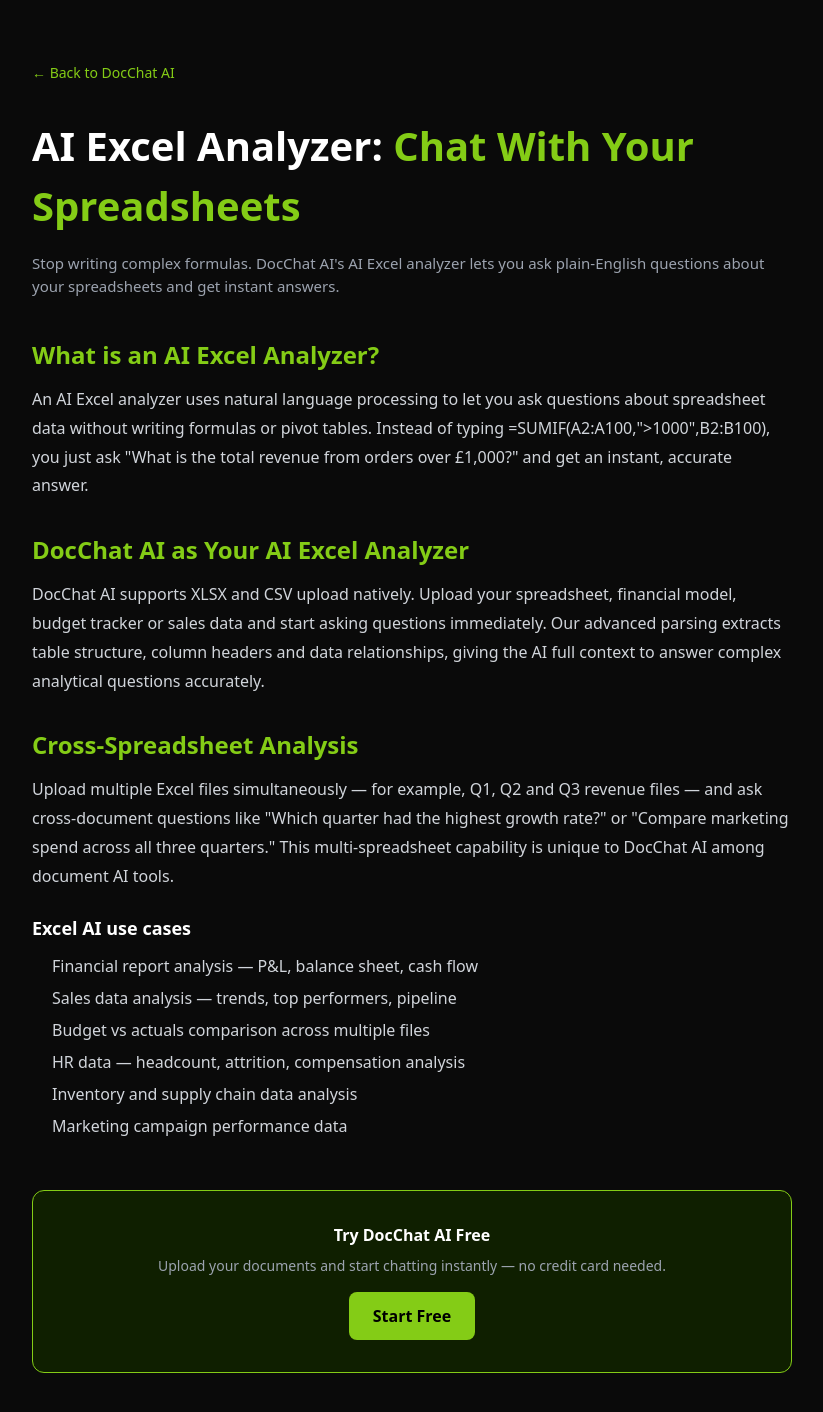
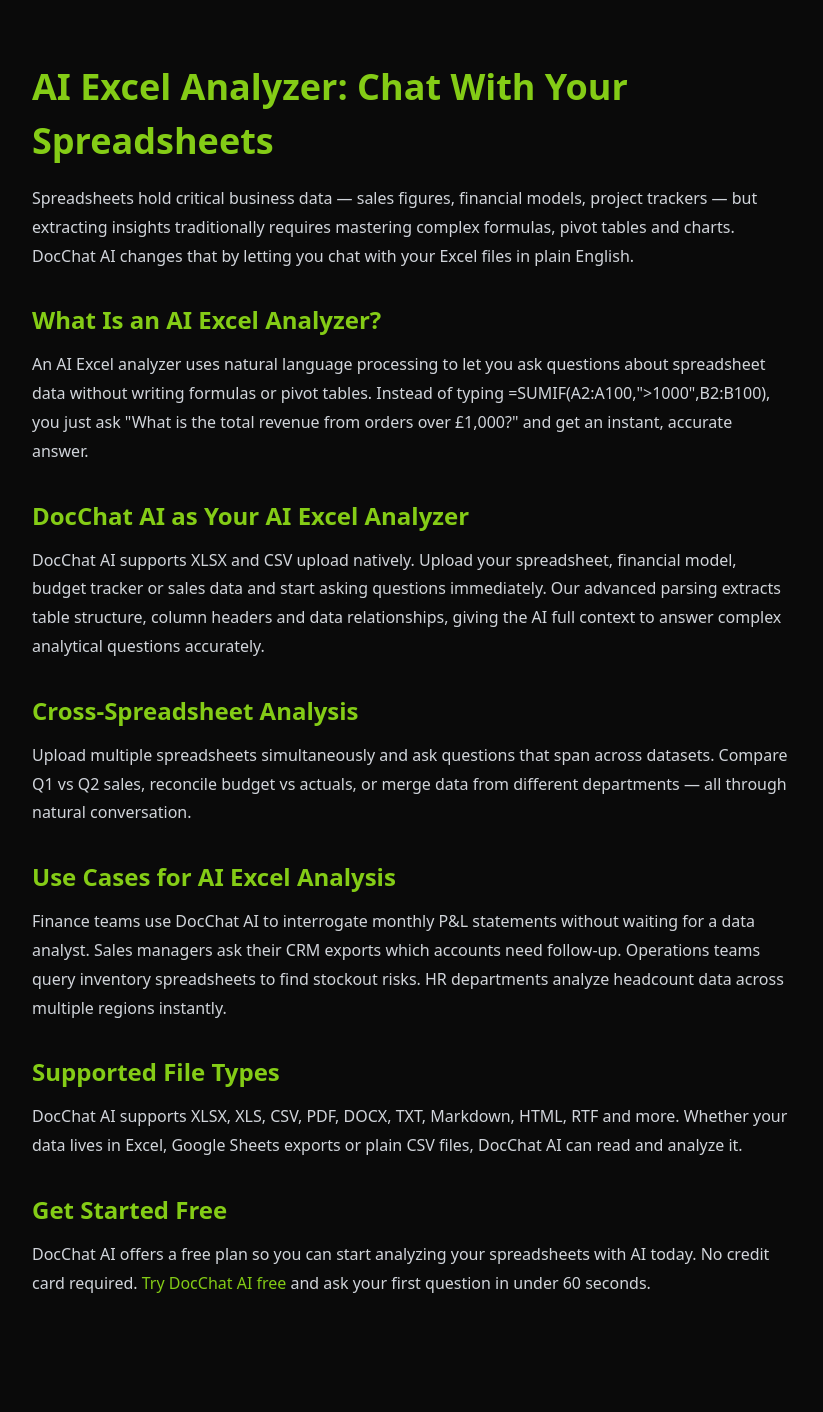
Before and after one commit to justin280/docchat-saas, a Next.js app: page /blog/excel-ai in a window 1280 px wide. Shown: the top 1412 px of the page, without its empty margins (228-1051 px from the left). After the commit the page ends 1382 px from the top, so only its background shows below. Built offline with nearby package versions, Linux system fonts and the light colour scheme.

Commit message:
Fix: escape > in JSX text in excel-ai blog page (syntax error fix)

```diff
--- a/app/(pages)/blog/excel-ai/page.js
+++ b/app/(pages)/blog/excel-ai/page.js
@@ -1,30 +1,26 @@
-export const metadata = { title: 'AI Excel Analyzer: Chat With Your Spreadsheets Using AI | DocChat AI', description: 'Use DocChat AI as an AI Excel analyzer. Upload XLSX, CSV and spreadsheets and ask questions in plain English. No formulas required.' };
+export const metadata = {
+  title: 'AI Excel Analyzer: Chat With Your Spreadsheets Using AI | DocChat AI',
+  description: 'Use DocChat AI as an AI Excel analyzer. Upload XLSX, CSV and spreadsheets and ask questions in plain English. No formulas needed.',
+  keywords: 'AI Excel analyzer, chat with Excel, spreadsheet AI, XLSX AI, CSV analyzer AI',
+};
+
 export default function Page() {
   return (
     <main style={{minHeight:'100vh',backgroundColor:'#0a0a0a',color:'#fff',fontFamily:'system-ui,sans-serif',padding:'60px 20px',maxWidth:'800px',margin:'0 auto'}}>
-      <a href="/" style={{color:'#84cc16',textDecoration:'none',fontSize:'14px'}}>&#8592; Back to DocChat AI</a>
-      <h1 style={{fontSize:'clamp(24px,4vw,40px)',fontWeight:'700',margin:'32px 0 16px'}}>AI Excel Analyzer: <span style={{color:"#84cc16"}}>Chat With Your Spreadsheets</span></h1>
-      <p style={{color:'#9ca3af',marginBottom:'40px',fontSize:'15px'}}>Stop writing complex formulas. DocChat AI's AI Excel analyzer lets you ask plain-English questions about your spreadsheets and get instant answers.</p>
-      <h2 style={{fontSize:'24px',fontWeight:'700',margin:'32px 0 12px',color:'#84cc16'}}>What is an AI Excel Analyzer?</h2>
-      <p style={{color:'#d1d5db',lineHeight:'1.8',marginBottom:'16px'}}>An AI Excel analyzer uses natural language processing to let you ask questions about spreadsheet data without writing formulas or pivot tables. Instead of typing =SUMIF(A2:A100,">1000",B2:B100), you just ask "What is the total revenue from orders over £1,000?" and get an instant, accurate answer.</p>
+      <h1 style={{fontSize:'36px',fontWeight:'800',marginBottom:'16px',color:'#84cc16'}}>AI Excel Analyzer: Chat With Your Spreadsheets</h1>
+      <p style={{color:'#d1d5db',lineHeight:'1.8',marginBottom:'24px'}}>Spreadsheets hold critical business data — sales figures, financial models, project trackers — but extracting insights traditionally requires mastering complex formulas, pivot tables and charts. DocChat AI changes that by letting you chat with your Excel files in plain English.</p>
+      <h2 style={{fontSize:'24px',fontWeight:'700',margin:'32px 0 12px',color:'#84cc16'}}>What Is an AI Excel Analyzer?</h2>
+      <p style={{color:'#d1d5db',lineHeight:'1.8',marginBottom:'16px'}}>An AI Excel analyzer uses natural language processing to let you ask questions about spreadsheet data without writing formulas or pivot tables. Instead of typing =SUMIF(A2:A100,{'"'}{'>'}{'1000"'},B2:B100), you just ask {'"'}What is the total revenue from orders over £1,000?{'"'} and get an instant, accurate answer.</p>
       <h2 style={{fontSize:'24px',fontWeight:'700',margin:'32px 0 12px',color:'#84cc16'}}>DocChat AI as Your AI Excel Analyzer</h2>
       <p style={{color:'#d1d5db',lineHeight:'1.8',marginBottom:'16px'}}>DocChat AI supports XLSX and CSV upload natively. Upload your spreadsheet, financial model, budget tracker or sales data and start asking questions immediately. Our advanced parsing extracts table structure, column headers and data relationships, giving the AI full context to answer complex analytical questions accurately.</p>
       <h2 style={{fontSize:'24px',fontWeight:'700',margin:'32px 0 12px',color:'#84cc16'}}>Cross-Spreadsheet Analysis</h2>
-      <p style={{color:'#d1d5db',lineHeight:'1.8',marginBottom:'16px'}}>Upload multiple Excel files simultaneously — for example, Q1, Q2 and Q3 revenue files — and ask cross-document questions like "Which quarter had the highest growth rate?" or "Compare marketing spend across all three quarters." This multi-spreadsheet capability is unique to DocChat AI among document AI tools.</p>
-      <h3 style={{fontSize:'18px',fontWeight:'700',margin:'24px 0 8px'}}>Excel AI use cases</h3>
-      <ul style={{color:'#d1d5db',lineHeight:'2',paddingLeft:'20px'}}>
-        <li>Financial report analysis — P&amp;L, balance sheet, cash flow</li>
-        <li>Sales data analysis — trends, top performers, pipeline</li>
-        <li>Budget vs actuals comparison across multiple files</li>
-        <li>HR data — headcount, attrition, compensation analysis</li>
-        <li>Inventory and supply chain data analysis</li>
-        <li>Marketing campaign performance data</li>
-      </ul>
-      <div style={{marginTop:'48px',backgroundColor:'#0f1f00',border:'1px solid #84cc16',borderRadius:'12px',padding:'32px',textAlign:'center'}}>
-        <h3 style={{fontWeight:'700',marginBottom:'8px'}}>Try DocChat AI Free</h3>
-        <p style={{color:'#9ca3af',marginBottom:'16px',fontSize:'14px'}}>Upload your documents and start chatting instantly — no credit card needed.</p>
-        <a href="/" style={{display:'inline-block',backgroundColor:'#84cc16',color:'#000',padding:'12px 24px',borderRadius:'8px',fontWeight:'700',textDecoration:'none'}}>Start Free</a>
-      </div>
+      <p style={{color:'#d1d5db',lineHeight:'1.8',marginBottom:'16px'}}>Upload multiple spreadsheets simultaneously and ask questions that span across datasets. Compare Q1 vs Q2 sales, reconcile budget vs actuals, or merge data from different departments — all through natural conversation.</p>
+      <h2 style={{fontSize:'24px',fontWeight:'700',margin:'32px 0 12px',color:'#84cc16'}}>Use Cases for AI Excel Analysis</h2>
+      <p style={{color:'#d1d5db',lineHeight:'1.8',marginBottom:'16px'}}>Finance teams use DocChat AI to interrogate monthly P&L statements without waiting for a data analyst. Sales managers ask their CRM exports which accounts need follow-up. Operations teams query inventory spreadsheets to find stockout risks. HR departments analyze headcount data across multiple regions instantly.</p>
+      <h2 style={{fontSize:'24px',fontWeight:'700',margin:'32px 0 12px',color:'#84cc16'}}>Supported File Types</h2>
+      <p style={{color:'#d1d5db',lineHeight:'1.8',marginBottom:'16px'}}>DocChat AI supports XLSX, XLS, CSV, PDF, DOCX, TXT, Markdown, HTML, RTF and more. Whether your data lives in Excel, Google Sheets exports or plain CSV files, DocChat AI can read and analyze it.</p>
+      <h2 style={{fontSize:'24px',fontWeight:'700',margin:'32px 0 12px',color:'#84cc16'}}>Get Started Free</h2>
+      <p style={{color:'#d1d5db',lineHeight:'1.8',marginBottom:'24px'}}>DocChat AI offers a free plan so you can start analyzing your spreadsheets with AI today. No credit card required. <a href="/" style={{color:'#84cc16'}}>Try DocChat AI free</a> and ask your first question in under 60 seconds.</p>
     </main>
   );
 }
```
